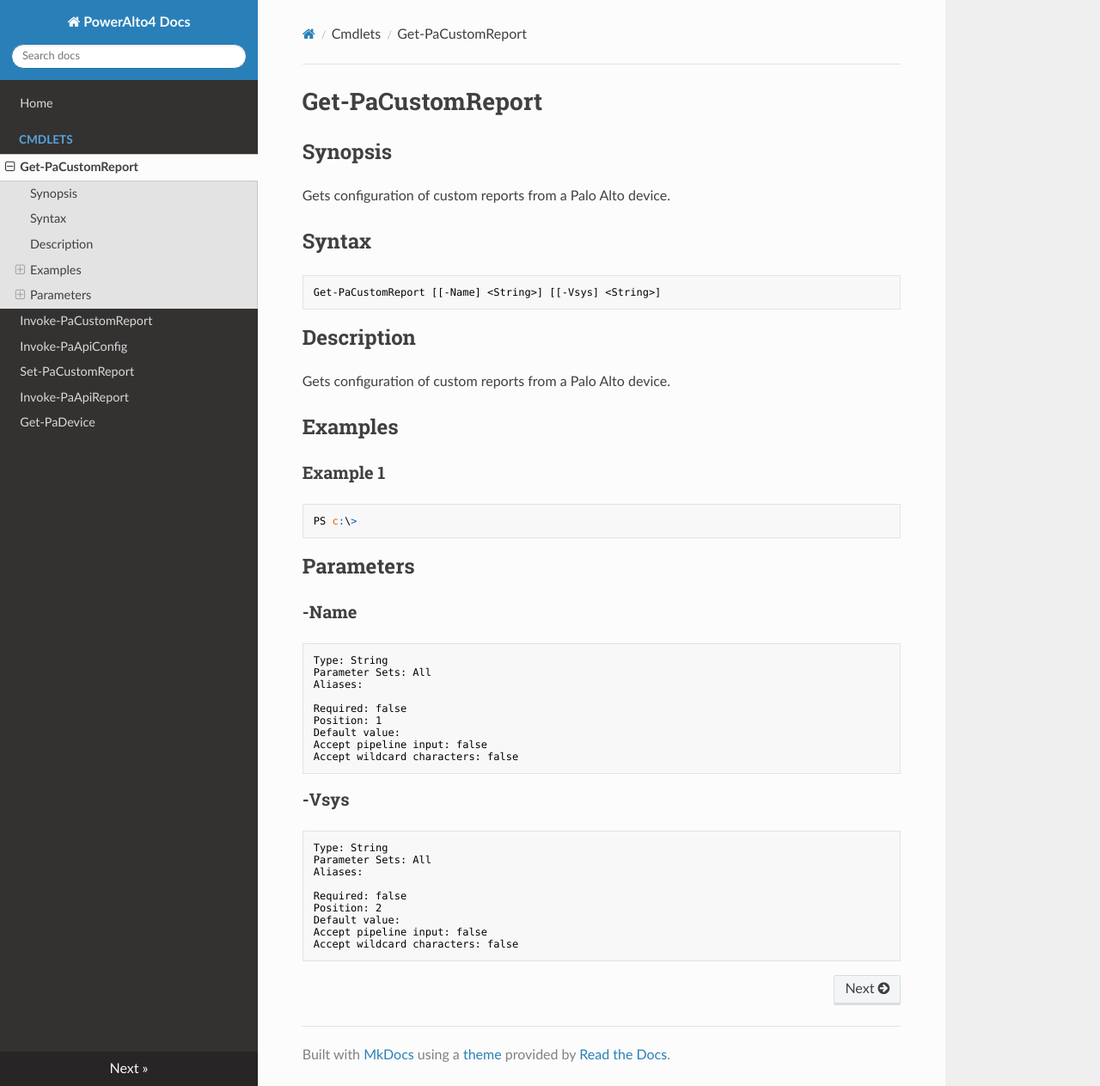
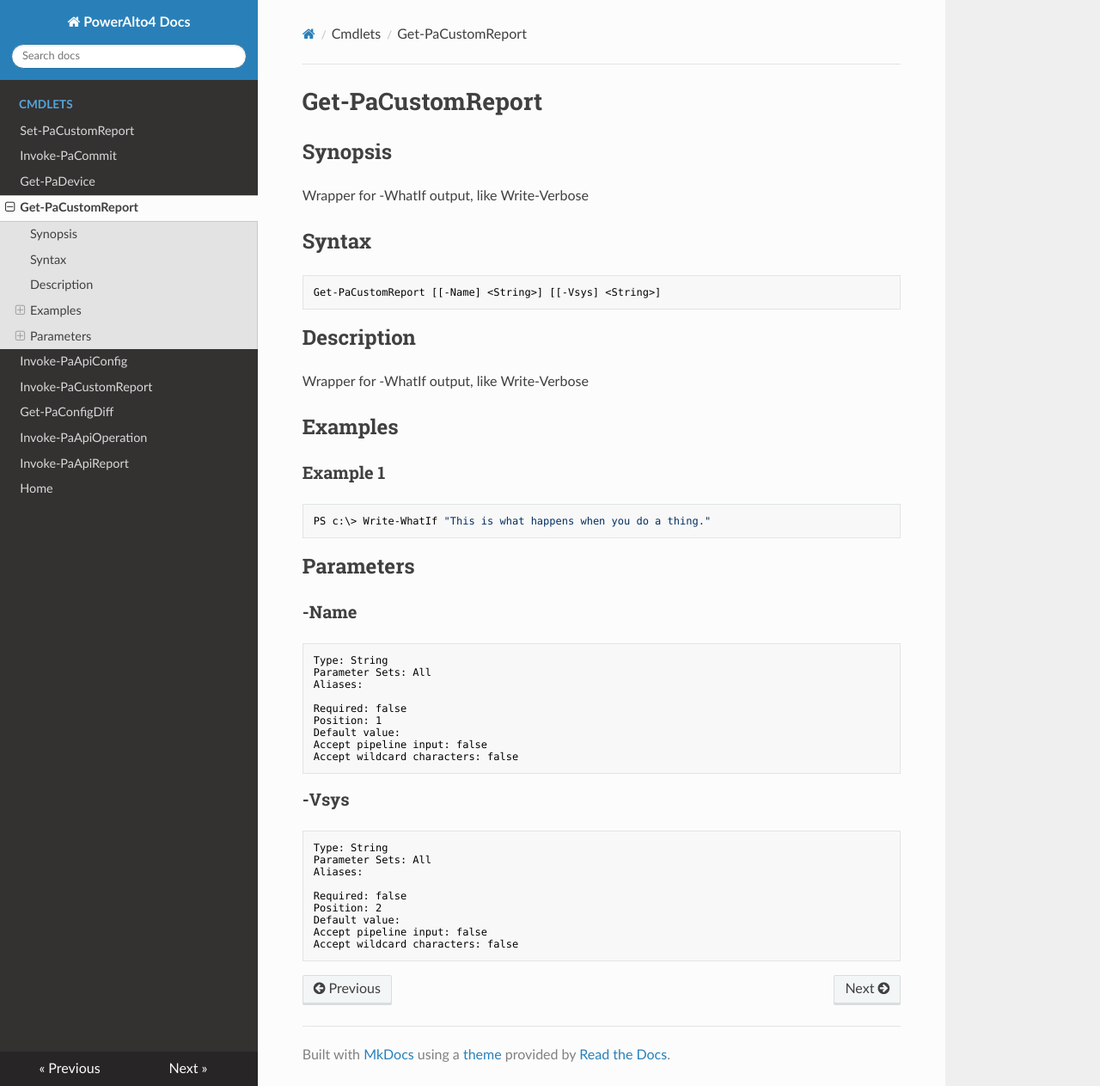
Before and after one commit to brianaddicks/PowerAlto4, an MkDocs documentation site: the page built from docs/cmdlets/Get-PaCustomReport.md, in a window 1280 px wide and 1263 px high. Shown: the whole window at 86% size. Built offline with MkDocs 1.6.1, drawn with Linux system fonts in a browser that asks for light colours; nearby versions of some CDN libraries; old or Windows-style settings are respelled for this version of MkDocs.

````diff
--- a/docs/cmdlets/Get-PaCustomReport.md
+++ b/docs/cmdlets/Get-PaCustomReport.md
@@ -2,7 +2,7 @@
 
 ## Synopsis
 
-Gets configuration of custom reports from a Palo Alto device.
+Wrapper for -WhatIf output, like Write-Verbose
 
 ## Syntax
 
@@ -13,14 +13,14 @@ Get-PaCustomReport [[-Name] <String>] [[-Vsys] <String>]
 
 ## Description
 
-Gets configuration of custom reports from a Palo Alto device.
+Wrapper for -WhatIf output, like Write-Verbose
 
 ## Examples
 
 ### Example 1
 
 ```
-PS c:\>
+PS c:\> Write-WhatIf "This is what happens when you do a thing."
 ```
 
 
--- a/mkdocs.yml
+++ b/mkdocs.yml
@@ -1,11 +1,14 @@
 site_name: PowerAlto4 Docs
 theme: readthedocs
 pages:
+  - Cmdlets:
+    - Set-PaCustomReport: cmdlets/Set-PaCustomReport.md
+    - Invoke-PaCommit: cmdlets/Invoke-PaCommit.md
+    - Get-PaDevice: cmdlets/Get-PaDevice.md
+    - Get-PaCustomReport: cmdlets/Get-PaCustomReport.md
+    - Invoke-PaApiConfig: cmdlets/Invoke-PaApiConfig.md
+    - Invoke-PaCustomReport: cmdlets/Invoke-PaCustomReport.md
+    - Get-PaConfigDiff: cmdlets/Get-PaConfigDiff.md
+    - Invoke-PaApiOperation: cmdlets/Invoke-PaApiOperation.md
+    - Invoke-PaApiReport: cmdlets/Invoke-PaApiReport.md
   - Home: index.md
-  - Cmdlets:
-    - Get-PaCustomReport: cmdlets/Get-PaCustomReport.md
-    - Invoke-PaCustomReport: cmdlets/Invoke-PaCustomReport.md
-    - Invoke-PaApiConfig: cmdlets/Invoke-PaApiConfig.md
-    - Set-PaCustomReport: cmdlets/Set-PaCustomReport.md
-    - Invoke-PaApiReport: cmdlets/Invoke-PaApiReport.md
-    - Get-PaDevice: cmdlets/Get-PaDevice.md
````
Also changed, not shown: docs/cmdlets/Set-PaCustomReport.md (+30 -2 lines), 2 other files.
